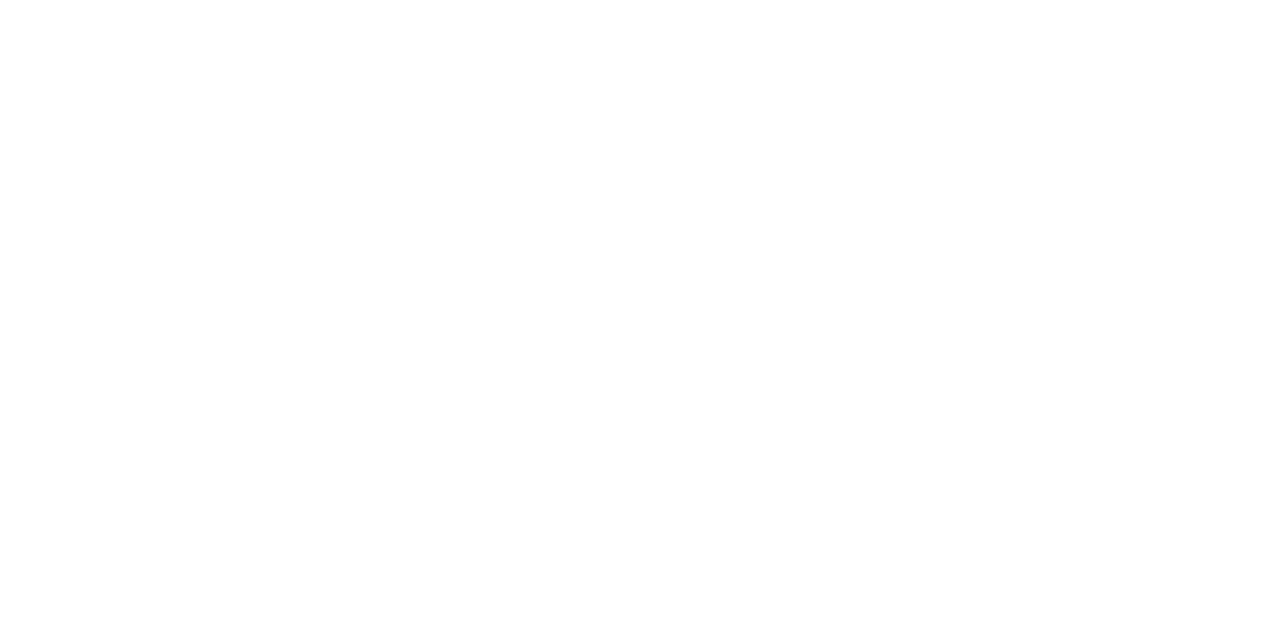
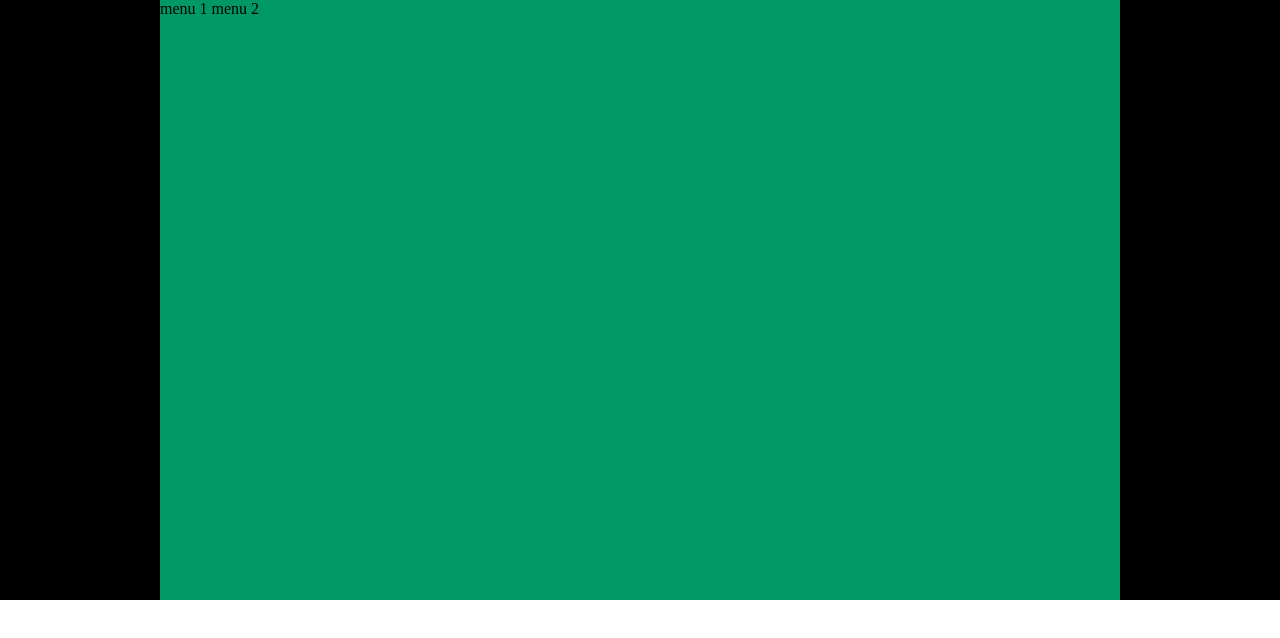
Before and after one commit to pmarquees/mysite, a plain HTML site: page index.html in a window 1280 px wide. Drawn offline with nearby package versions, Linux system fonts and the light colour scheme.

Commit message:
Index changes and improvements

```diff
--- a/index.html
+++ b/index.html
@@ -12,7 +12,16 @@
 </head>
 <body>
 	<div class="header">
-
+    	<div class="content">
+        	<div class="menu">
+                <ul>
+                    <li>menu 1</li>
+                    <li>menu 2</li>
+                </ul>
+                <div class="logo">
+                </div>
+            </div>
+        </div>
     </div>
 
 </body>
--- a/style.css
+++ b/style.css
@@ -47,3 +47,17 @@
 }
 
 /*global style */
+.header {
+	background:#000;
+	height:600px;
+}
+
+.content {
+	width:960px;
+	margin:0 auto;
+	background:#096;
+	height:600px;
+}
+.content ul li {
+	display:inline;
+}
```
